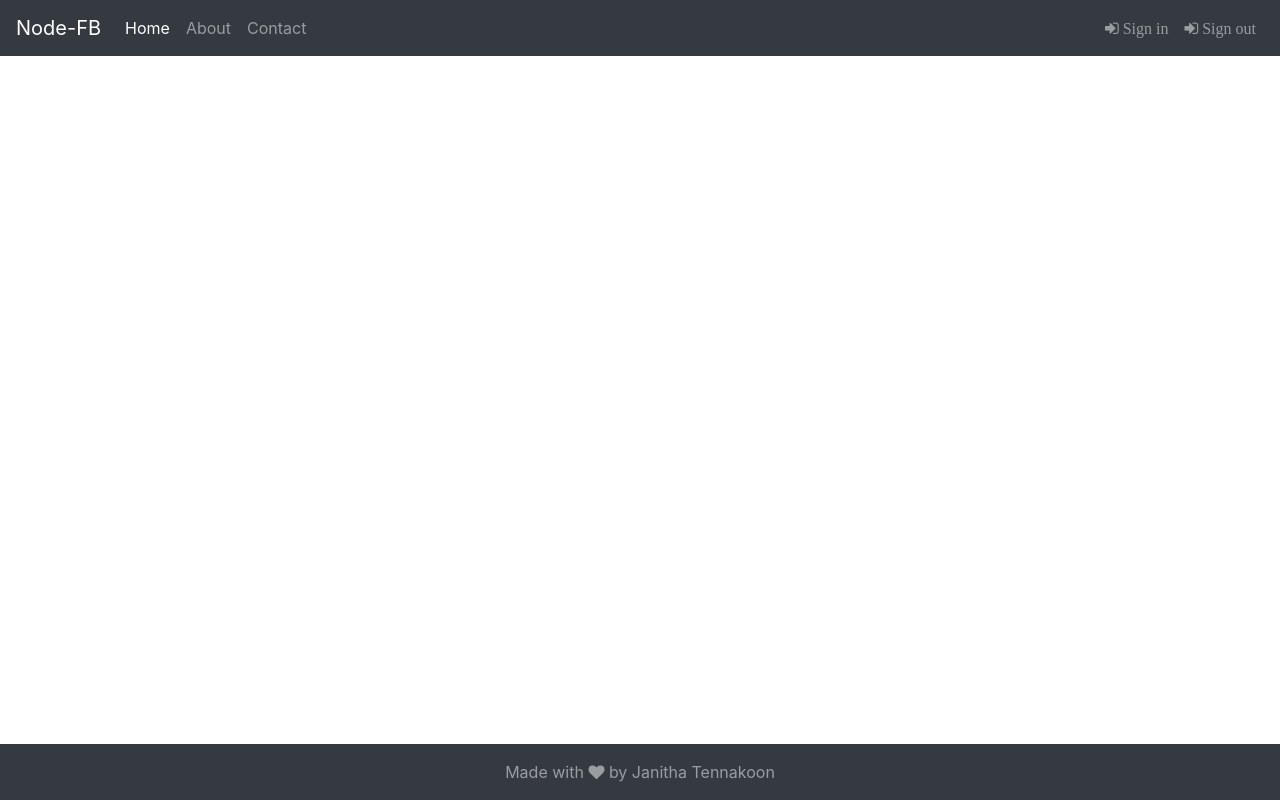
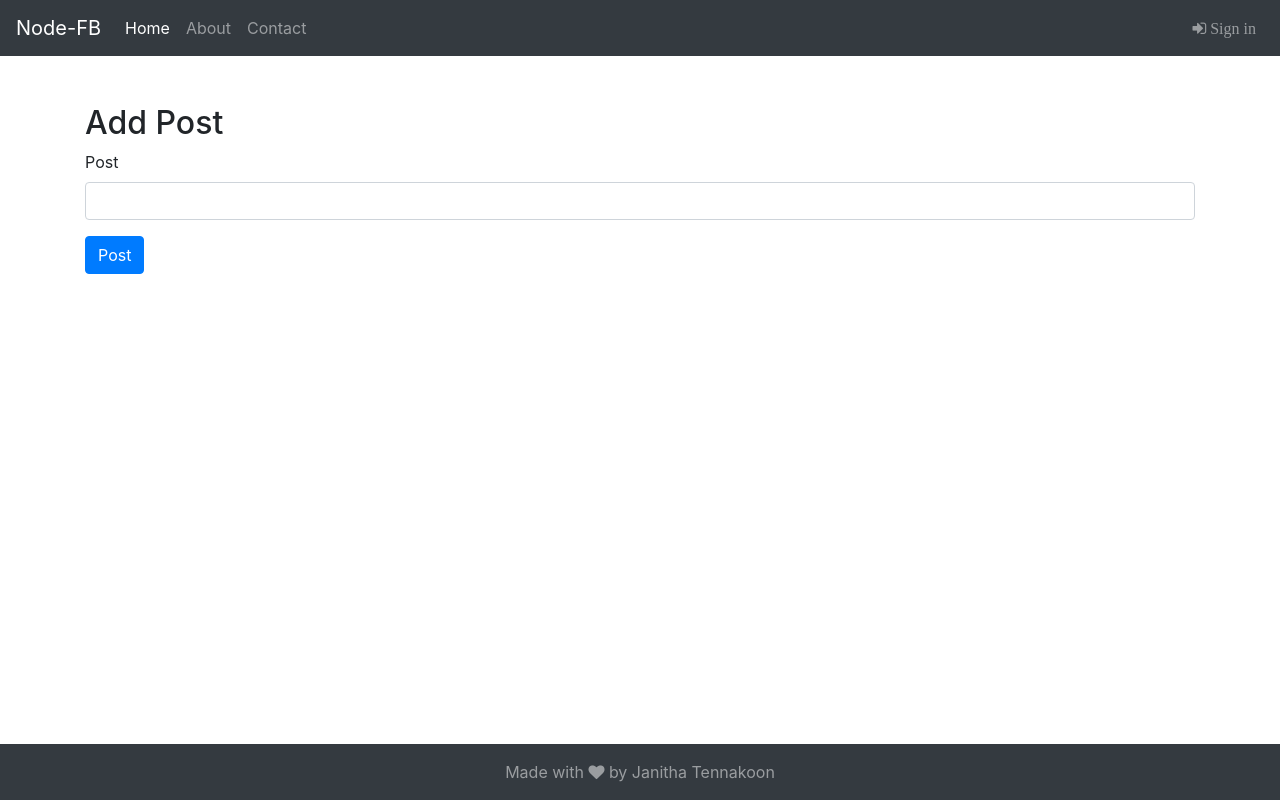
Before and after one commit to janitha000/NodeFB, an Angular app in the folder Client/NodeFB-client/: page /post in a window 1280 px wide. Before the commit this address led to /. Built offline with nearby package versions, Linux system fonts and the light colour scheme.

Commit message:
Added username feature

```diff
--- a/Client/NodeFB-client/src/app/app.module.ts
+++ b/Client/NodeFB-client/src/app/app.module.ts
@@ -16,6 +16,7 @@ import { RegisterComponent } from './user/register/register.component';
 import { LoginComponent } from './user/login/login.component';
 import { RootviewComponent } from './home/rootview/rootview.component';
 import { HomeviewComponent } from './home/homeview/homeview.component';
+import { PostComponent } from './post/post/post.component';
 
 @NgModule({
   declarations: [
@@ -23,7 +24,8 @@ import { HomeviewComponent } from './home/homeview/homeview.component';
     RegisterComponent,
     LoginComponent,
     RootviewComponent,
-    HomeviewComponent
+    HomeviewComponent,
+    PostComponent
   ],
   imports: [
     BrowserModule,
--- a/Client/NodeFB-client/src/app/home/homeview/homeview.component.html
+++ b/Client/NodeFB-client/src/app/home/homeview/homeview.component.html
@@ -7,3 +7,7 @@
         </li>
       </ul>
 </div>
+
+<div>
+  <button  routerLink="/post" class="btn btn-primary">Add Post</button>
+</div>
--- /dev/null
+++ b/Client/NodeFB-client/src/app/post/post/post.component.html
@@ -0,0 +1,13 @@
+<h2>Add Post</h2>
+<form [formGroup]="postForm" (ngSubmit)="onSubmit()">
+    <div class="form-group">
+        <label for="post">Post</label>
+        <input type="text" formControlName="post" class="form-control" [ngClass]="{ 'is-invalid': submitted && f.password.errors }" />
+        <div *ngIf="submitted && f.password.errors" class="invalid-feedback">
+            <div *ngIf="f.password.errors.required">Post is required</div>
+        </div>
+    </div>
+    <div class="form-group">
+        <button [disabled]="loading" class="btn btn-primary">Post</button>
+    </div>
+</form>
--- /dev/null
+++ b/Client/NodeFB-client/src/app/post/post/post.component.ts
@@ -0,0 +1,36 @@
+import { Component, OnInit } from '@angular/core';
+import { Router, ActivatedRoute } from '@angular/router';
+import { FormBuilder, FormGroup, Validators } from '@angular/forms';
+import { ToastrService } from 'ngx-toastr';
+
+import {PostService} from '../../services/post.service'
+
+@Component({
+  selector: 'app-post',
+  templateUrl: './post.component.html',
+  styleUrls: ['./post.component.css']
+})
+export class PostComponent implements OnInit {
+  postForm : FormGroup
+  constructor(private postService : PostService, private formBuilder : FormBuilder, private router : Router, private toastr : ToastrService) { }
+
+  ngOnInit() {
+    this.postForm = this.formBuilder.group({
+      post : ['']
+    });
+  }
+
+  onSubmit(){
+    this.postService.postPost(localStorage.getItem('current-user'), this.postForm.controls.post.value).subscribe(
+      data => {
+        console.log("Post added")
+        this.toastr.success("Added post successfully");
+        this.router.navigate(['/home']);
+      },
+      error => {
+        console.log(error);
+      }
+    )
+  }
+
+}
--- a/Client/NodeFB-client/src/app/services/post.service.ts
+++ b/Client/NodeFB-client/src/app/services/post.service.ts
@@ -17,4 +17,12 @@ export class PostService {
         return posts;
       }) )
   }
+
+  postPost(name : string, postContent : string) {
+    var post = {
+      "name" : name,
+      "content" : postContent
+    }
+    return this.http.post('http://localhost:3000/post', post);
+  }
 }
--- a/Client/NodeFB-client/src/app/services/user.service.ts
+++ b/Client/NodeFB-client/src/app/services/user.service.ts
@@ -1,14 +1,22 @@
 import { Injectable } from '@angular/core';
 import { HttpClient } from '@angular/common/http';
 import { map } from 'rxjs/operators';
+import { Subject }    from 'rxjs';
 
 import { User } from '../user/user'
+import { EventEmitter } from '@angular/core';
+import { Output } from '@angular/core';
 
 
 @Injectable({
   providedIn: 'root'
 })
 export class UserService {
+  public user = new Subject();
+  public user$ = this.user.asObservable();
+
+  @Output() fireIsLoggedIn: EventEmitter<any> = new EventEmitter<any>();
+
 
   constructor(private http: HttpClient) { }
 
@@ -20,9 +28,13 @@ export class UserService {
     console.log(name + password)
     return this.http.post<any>('http://localhost:3000/login', { name: name, password: password })
       .pipe(map(user => {
-        console.log("Came");
         if (user.token) {
           localStorage.setItem('current-token', JSON.stringify(user.token));
+          localStorage.setItem('current-user', name);
+          localStorage.setItem('isLoggedIn', "true");
+          var loggedIn = true;
+
+          this.fireIsLoggedIn.emit(loggedIn);
         }
 
         return user;
@@ -32,6 +44,12 @@ export class UserService {
 
   logout() {
     localStorage.removeItem('current-token');
+    localStorage.removeItem('current-user');
+    localStorage.setItem('isLoggedIn', "false");
+  }
+
+  getEmitter() {
+    return this.fireIsLoggedIn;
   }
 
 
--- a/Client/NodeFB-client/src/app/ui/header/header.component.html
+++ b/Client/NodeFB-client/src/app/ui/header/header.component.html
@@ -9,12 +9,14 @@
   </div>
   <div class="navbar-expand ml-auto navbar-nav">
     <div class="navbar-nav">
-      <a routerLink="/login" class="nav-item nav-link" >
+      <a [hidden] = "loggedIn" routerLink="/login" class="nav-item nav-link" >
         <i class="fa fa-sign-in"> Sign in</i>
       </a>
-      <a (click)="onLogOut()" class="nav-item nav-link" >
+      <a [hidden] = "!loggedIn" class="nav-item nav-link">{{Name}}</a>
+      <a [hidden] = "!loggedIn" (click)="onLogOut()" class="nav-item nav-link" >
         <i class="fa fa-sign-in"> Sign out</i>
       </a>
+
       <!-- <a class="nav-item nav-link" href="https://twitter.com/beeman_nl" target="_blank">
         <i class="fa fa-twitter"></i>
       </a>
--- a/Client/NodeFB-client/src/app/ui/header/header.component.ts
+++ b/Client/NodeFB-client/src/app/ui/header/header.component.ts
@@ -2,6 +2,8 @@ import { Component, OnInit } from '@angular/core';
 import { UserService } from '../../services/user.service';
 import { ToastrService } from 'ngx-toastr';
 import { Router, ActivatedRoute } from '@angular/router';
+import { Subject } from 'rxjs';
+
 
 @Component({
   selector: 'app-header',
@@ -9,16 +11,40 @@ import { Router, ActivatedRoute } from '@angular/router';
   styleUrls: ['./header.component.css']
 })
 export class HeaderComponent implements OnInit {
+  Name: string;
+  loggedIn: boolean;
+  private user = new Subject();
+  public user$ = this.user.asObservable();
 
-  constructor(private userService : UserService, private toastr : ToastrService, private router: Router) { }
+  constructor(private userService: UserService, private toastr: ToastrService, private router: Router) {
+    this.user$ = this.userService.user$;
+    console.log(this.user$);
+  }
 
   ngOnInit() {
+    this.loggedIn = false;
+    this.loggedIn = this.isLoggedIn();
+
+    this.userService.getEmitter().subscribe((customObject) => {
+      this.loggedIn = true;
+      console.log("Component is notified of successfull login!");
+    });
   }
 
-  onLogOut(){
+
+  onLogOut() {
     this.userService.logout();
     this.toastr.info("User logged out");
-    this.router.navigate(['/']);
+    window.location.href = '/';
+  }
+
+  isLoggedIn(): boolean {
+    var name = localStorage.getItem('current-user');
+    if (name != undefined || name != null) {
+      this.Name = name;
+      return true;
+    }
+    return false;
   }
 
 }
--- a/Client/NodeFB-client/src/app/user/login/login.component.ts
+++ b/Client/NodeFB-client/src/app/user/login/login.component.ts
@@ -4,6 +4,8 @@ import { FormBuilder, FormGroup, Validators } from '@angular/forms';
 import { first } from 'rxjs/operators';
 
 import { UserService } from '../../services/user.service'
+import { EventEmitter } from '@angular/core';
+import { Output } from '@angular/core';
 
 
 @Component({
@@ -29,7 +31,9 @@ export class LoginComponent implements OnInit {
   onSubmit() {
     this.userService.login(this.loginForm.controls.name.value, this.loginForm.controls.password.value)
       .subscribe( data => {
-        this.router.navigate(['/home']);
+        window.location.href = '/home';
+        //this.router.navigate(['/']);
+
       },
       error => {
 
```
Also changed, not shown: Client/NodeFB-client/src/app/app-routing.module.ts (+10 -8 lines), Client/NodeFB-client/src/app/post/post/post.component.css (added), 2 other files (tests, documents, lock files or other folders).
